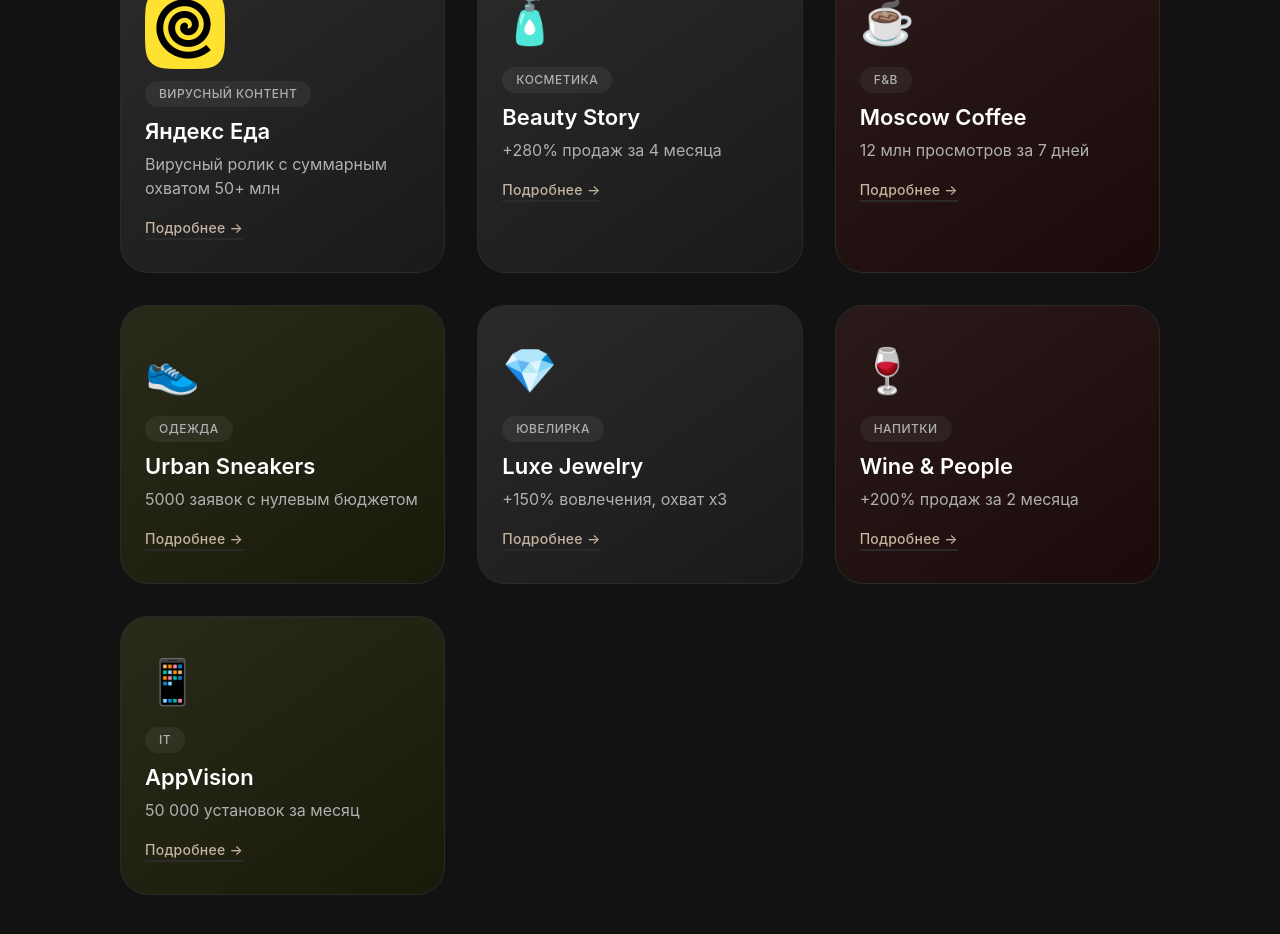
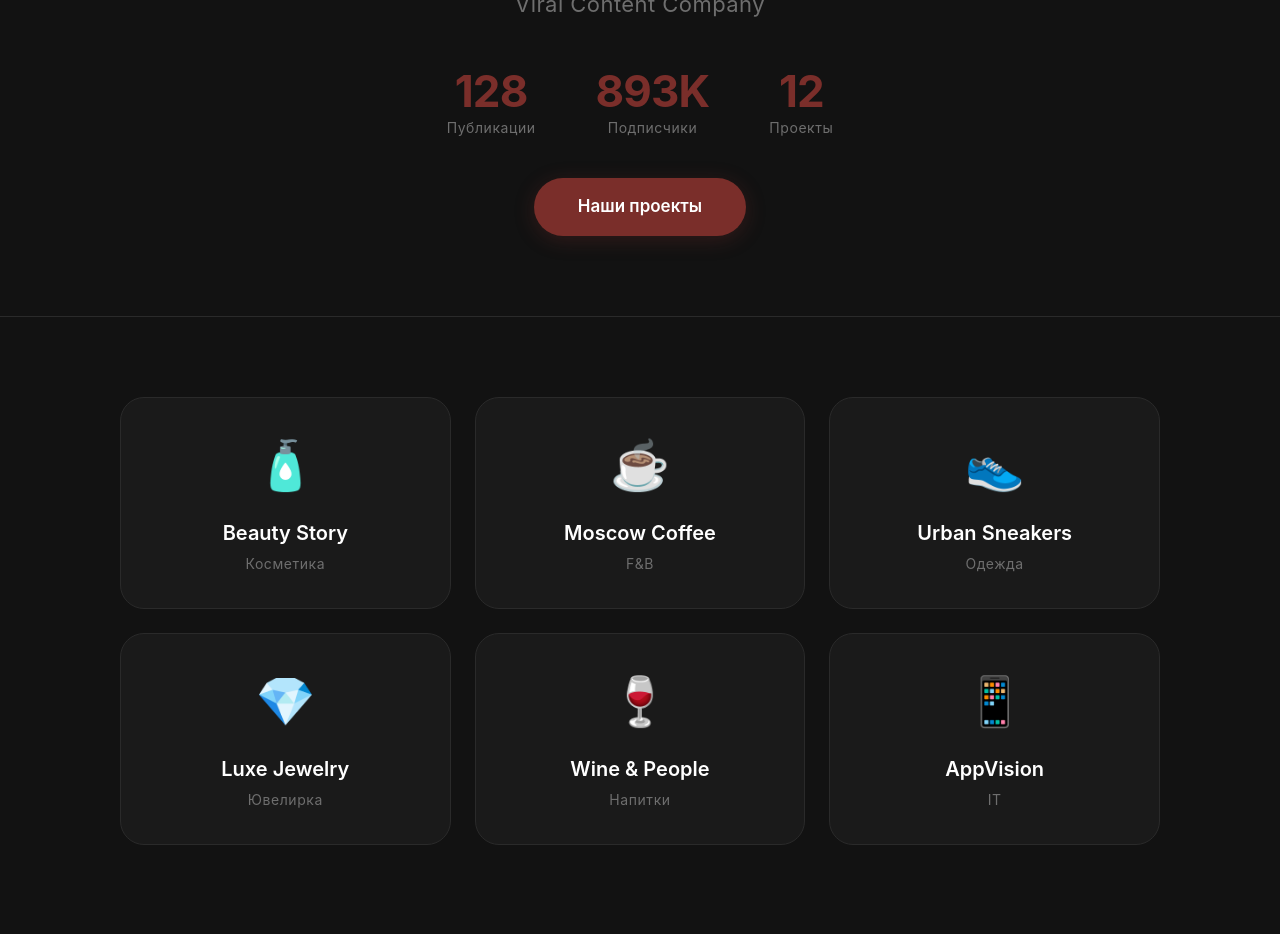
Before and after one commit to blyashka1-web/bar-agency, a Next.js app: page /cases in a window 1280 px wide. Shown: the part 400-1334 px from the top of the page. Built offline with nearby package versions, Linux system fonts and the light colour scheme.

Commit message:
Обновил дизайн главной страницы: минимализм, цифры, карточки

```diff
--- a/app/cases/page.tsx
+++ b/app/cases/page.tsx
@@ -1,92 +1,65 @@
 'use client';
 
-import PageLoader from '../components/PageLoader';
+import { useState, useEffect } from 'react';
 
-export default function CasesPage() {
-  const cases = [
-    {
-      slug: 'yandex-food',
-      logo: '/cases/yandex-food/logo.png',
-      tag: 'Вирусный контент',
-      title: 'Яндекс Еда',
-      desc: 'Вирусный ролик с суммарным охватом 50+ млн',
-      color: 'haki',
-    },
-    {
-      slug: 'beauty-story',
-      emoji: '🧴',
-      tag: 'Косметика',
-      title: 'Beauty Story',
-      desc: '+280% продаж за 4 месяца',
-      color: 'haki',
-    },
-    {
-      slug: 'moscow-coffee',
-      emoji: '☕',
-      tag: 'F&B',
-      title: 'Moscow Coffee',
-      desc: '12 млн просмотров за 7 дней',
-      color: 'burgundy',
-    },
-    {
-      slug: 'urban-sneakers',
-      emoji: '👟',
-      tag: 'Одежда',
-      title: 'Urban Sneakers',
-      desc: '5000 заявок с нулевым бюджетом',
-      color: 'gold',
-    },
-    {
-      slug: 'luxe-jewelry',
-      emoji: '💎',
-      tag: 'Ювелирка',
-      title: 'Luxe Jewelry',
-      desc: '+150% вовлечения, охват х3',
-      color: 'haki',
-    },
-    {
-      slug: 'wine-people',
-      emoji: '🍷',
-      tag: 'Напитки',
-      title: 'Wine & People',
-      desc: '+200% продаж за 2 месяца',
-      color: 'burgundy',
-    },
-    {
-      slug: 'appvision',
-      emoji: '📱',
-      tag: 'IT',
-      title: 'AppVision',
-      desc: '50 000 установок за месяц',
-      color: 'gold',
-    },
+export default function Home() {
+  const [isLoading, setIsLoading] = useState(true);
+
+  useEffect(() => {
+    const timer = setTimeout(() => {
+      setIsLoading(false);
+    }, 300);
+    return () => clearTimeout(timer);
+  }, []);
+
+  if (isLoading) {
+    return null;
+  }
+
+  const stats = [
+    { number: '128', label: 'Публикации' },
+    { number: '893K', label: 'Подписчики' },
+    { number: '12', label: 'Проекты' },
   ];
 
-  const colorMap = {
-    haki: 'linear-gradient(145deg, #2a2a2a, #1a1a1a)',
-    burgundy: 'linear-gradient(145deg, #2a1a1a, #1a0a0a)',
-    gold: 'linear-gradient(145deg, #2a2a1a, #1a1a0a)',
-  };
+  const cards = [
+    { id: 1, title: 'Beauty Story', category: 'Косметика', image: '🧴' },
+    { id: 2, title: 'Moscow Coffee', category: 'F&B', image: '☕' },
+    { id: 3, title: 'Urban Sneakers', category: 'Одежда', image: '👟' },
+    { id: 4, title: 'Luxe Jewelry', category: 'Ювелирка', image: '💎' },
+    { id: 5, title: 'Wine & People', category: 'Напитки', image: '🍷' },
+    { id: 6, title: 'AppVision', category: 'IT', image: '📱' },
+  ];
 
   return (
-    <PageLoader>
     <main>
-        <section className="cases-page">
+      <section className="hero">
         <div className="container">
-            <h1>Кейсы</h1>
-            <p className="subtitle">Все проекты, которыми мы гордимся</p>
-            <div className="cases-grid">
-              {cases.map((c) => (
-                <a href={`/cases/${c.slug}`} key={c.slug} className="case-card" style={{ background: colorMap[c.color as keyof typeof colorMap] }}>
-                  {c.logo ? (
-                    <img src={c.logo} alt={c.title} className="case-logo-thumb" />
-                  ) : (
-                    <span className="case-emoji">{c.emoji}</span>
-                  )}
-                  <span className="case-tag">{c.tag}</span>
-                  <h3>{c.title}</h3>
-                  <p>{c.desc}</p>
-                  <span className="case-link">Подробнее →</span>
+          <span className="tagline">ВИРУСНЫЙ КОНТЕНТ • РЕАЛЬНЫЙ ОХВАТ</span>
+          <h1>BAR AGENCY</h1>
+          <p className="subtitle">Viral Content Company</p>
+
+          <div className="stats">
+            {stats.map((stat, index) => (
+              <div key={index} className="stat-item">
+                <span className="stat-number">{stat.number}</span>
+                <span className="stat-label">{stat.label}</span>
+              </div>
+            ))}
+          </div>
+
+          <a href="/cases" className="btn-primary">Наши проекты</a>
+        </div>
+      </section>
+
+      <section className="cards">
+        <div className="container">
+          <div className="cards-grid">
+            {cards.map((card) => (
+              <a href={`/cases/${card.title.toLowerCase().replace(/ /g, '-')}`} key={card.id} className="card-item">
+                <div className="card-image">{card.image}</div>
+                <h3>{card.title}</h3>
+                <span className="card-category">{card.category}</span>
               </a>
             ))}
           </div>
@@ -100,138 +73,184 @@ export default function CasesPage() {
           box-sizing: border-box;
         }
 
-          body {
-            font-family: -apple-system, BlinkMacSystemFont, 'SF Pro Display', 'SF Pro Text', 'Helvetica Neue', sans-serif;
-            background: #121212;
-            color: #ffffff;
-            -webkit-font-smoothing: antialiased;
-          }
-
         .container {
           max-width: 1100px;
           margin: 0 auto;
           padding: 0 30px;
         }
 
-          .cases-page {
-            padding: 120px 0 100px;
+        /* HERO */
+        .hero {
+          padding: 120px 0 80px;
+          text-align: center;
           background: #121212;
-            min-height: 100vh;
+          border-bottom: 1px solid #2a2a2a;
+        }
+
+        .tagline {
+          display: inline-block;
+          color: #7a2e2a;
+          font-size: 14px;
+          font-weight: 600;
+          letter-spacing: 0.15em;
+          text-transform: uppercase;
+          font-family: -apple-system, BlinkMacSystemFont, 'SF Pro Display', 'Helvetica Neue', sans-serif;
+          margin-bottom: 16px;
+          padding: 6px 20px;
+          border: 1px solid #2a2a2a;
+          border-radius: 40px;
         }
 
         h1 {
-            font-size: 64px;
+          font-size: clamp(64px, 12vw, 140px);
           font-weight: 700;
-            letter-spacing: -0.03em;
+          letter-spacing: -0.04em;
           color: #ffffff;
           font-family: -apple-system, BlinkMacSystemFont, 'SF Pro Display', 'Helvetica Neue', sans-serif;
+          margin: 0;
+          line-height: 1.05;
         }
 
         .subtitle {
-            font-size: 20px;
-            color: #b0b0b0;
-            margin-bottom: 48px;
+          font-size: 22px;
+          color: #6e6e6e;
+          font-weight: 400;
           font-family: -apple-system, BlinkMacSystemFont, 'SF Pro Text', 'Helvetica Neue', sans-serif;
+          margin-top: 8px;
+          letter-spacing: 0.02em;
         }
 
-          .cases-grid {
-            display: grid;
-            grid-template-columns: repeat(auto-fit, minmax(260px, 1fr));
-            gap: 32px;
+        .stats {
+          display: flex;
+          justify-content: center;
+          gap: 60px;
+          margin: 48px 0 40px;
         }
 
-          .case-card {
+        .stat-item {
+          display: flex;
+          flex-direction: column;
+          align-items: center;
+        }
+
+        .stat-number {
+          font-size: 44px;
+          font-weight: 700;
+          color: #7a2e2a;
+          font-family: -apple-system, BlinkMacSystemFont, 'SF Pro Display', 'Helvetica Neue', sans-serif;
+          letter-spacing: -0.02em;
+          line-height: 1;
+        }
+
+        .stat-label {
+          font-size: 14px;
+          color: #6e6e6e;
+          font-weight: 400;
+          font-family: -apple-system, BlinkMacSystemFont, 'SF Pro Text', 'Helvetica Neue', sans-serif;
+          margin-top: 4px;
+          letter-spacing: 0.04em;
+        }
+
+        .btn-primary {
+          display: inline-block;
+          background: #7a2e2a;
+          color: #fff;
+          padding: 16px 44px;
+          border-radius: 40px;
+          text-decoration: none;
+          font-weight: 600;
+          font-size: 17px;
+          transition: all 0.25s ease;
+          font-family: -apple-system, BlinkMacSystemFont, 'SF Pro Display', 'Helvetica Neue', sans-serif;
+          border: none;
+          cursor: pointer;
+          box-shadow: 0 4px 20px rgba(122, 46, 42, 0.3);
+        }
+
+        .btn-primary:hover {
+          transform: scale(1.02);
+          background: #5a2220;
+          box-shadow: 0 6px 30px rgba(122, 46, 42, 0.4);
+        }
+
+        /* CARDS */
+        .cards {
+          padding: 80px 0;
+          background: #121212;
+        }
+
+        .cards-grid {
+          display: grid;
+          grid-template-columns: repeat(3, 1fr);
+          gap: 24px;
+        }
+
+        .card-item {
+          background: #1a1a1a;
+          border-radius: 24px;
           padding: 32px 24px;
-            border-radius: 28px;
           border: 1px solid #2a2a2a;
           text-decoration: none;
           color: inherit;
           transition: all 0.3s ease;
+          text-align: center;
           display: block;
         }
 
-          .case-card:hover {
+        .card-item:hover {
           transform: translateY(-6px);
+          border-color: #7a2e2a;
           box-shadow: 0 20px 40px rgba(0,0,0,0.4);
-            border-color: #c4b5a0;
         }
 
-          .case-emoji {
-            font-size: 44px;
-            display: block;
-            margin-bottom: 12px;
+        .card-image {
+          font-size: 48px;
+          margin-bottom: 16px;
         }
 
-          .case-logo-thumb {
-            max-width: 80px;
-            height: auto;
-            margin-bottom: 12px;
-            display: block;
+        .card-item h3 {
+          font-size: 20px;
+          font-weight: 600;
+          color: #ffffff;
+          font-family: -apple-system, BlinkMacSystemFont, 'SF Pro Display', 'Helvetica Neue', sans-serif;
+          margin-bottom: 4px;
         }
 
-          .case-tag {
-            display: inline-block;
-            background: rgba(255, 255, 255, 0.06);
-            padding: 4px 14px;
-            border-radius: 40px;
-            font-size: 12px;
-            font-weight: 500;
-            color: #b0b0b0;
+        .card-category {
+          font-size: 14px;
+          color: #6e6e6e;
+          font-family: -apple-system, BlinkMacSystemFont, 'SF Pro Text', 'Helvetica Neue', sans-serif;
           letter-spacing: 0.04em;
-            text-transform: uppercase;
-            margin-bottom: 8px;
-            font-family: -apple-system, BlinkMacSystemFont, 'SF Pro Display', 'Helvetica Neue', sans-serif;
-          }
-
-          .case-card h3 {
-            font-size: 22px;
-            font-weight: 600;
-            color: #ffffff;
-            margin-bottom: 4px;
-            font-family: -apple-system, BlinkMacSystemFont, 'SF Pro Display', 'Helvetica Neue', sans-serif;
-          }
-
-          .case-card p {
-            font-size: 16px;
-            color: #b0b0b0;
-            margin-bottom: 16px;
-            font-family: -apple-system, BlinkMacSystemFont, 'SF Pro Text', 'Helvetica Neue', sans-serif;
-          }
-
-          .case-link {
-            font-weight: 500;
-            color: #c4b5a0;
-            border-bottom: 2px solid #2a2a2a;
-            padding-bottom: 2px;
-            transition: 0.2s;
-            font-family: -apple-system, BlinkMacSystemFont, 'SF Pro Display', 'Helvetica Neue', sans-serif;
-            font-size: 14px;
-            letter-spacing: 0.02em;
-          }
-
-          .case-link:hover {
-            border-bottom-color: #c4b5a0;
         }
 
         @media (max-width: 768px) {
-            .cases-page {
+          .hero {
             padding: 80px 0 60px;
           }
+
           h1 {
-              font-size: 40px;
+            font-size: 56px;
           }
-            .cases-grid {
+
+          .stats {
+            gap: 30px;
+            flex-wrap: wrap;
+          }
+
+          .stat-number {
+            font-size: 32px;
+          }
+
+          .cards-grid {
             grid-template-columns: 1fr;
+            gap: 16px;
           }
+
           .subtitle {
-              font-size: 17px;
-            }
-            .case-logo-thumb {
-              max-width: 60px;
+            font-size: 18px;
           }
         }
       `}</style>
     </main>
-    </PageLoader>
   );
 }
```
Lines whose indentation alone changed are shown as unchanged.
